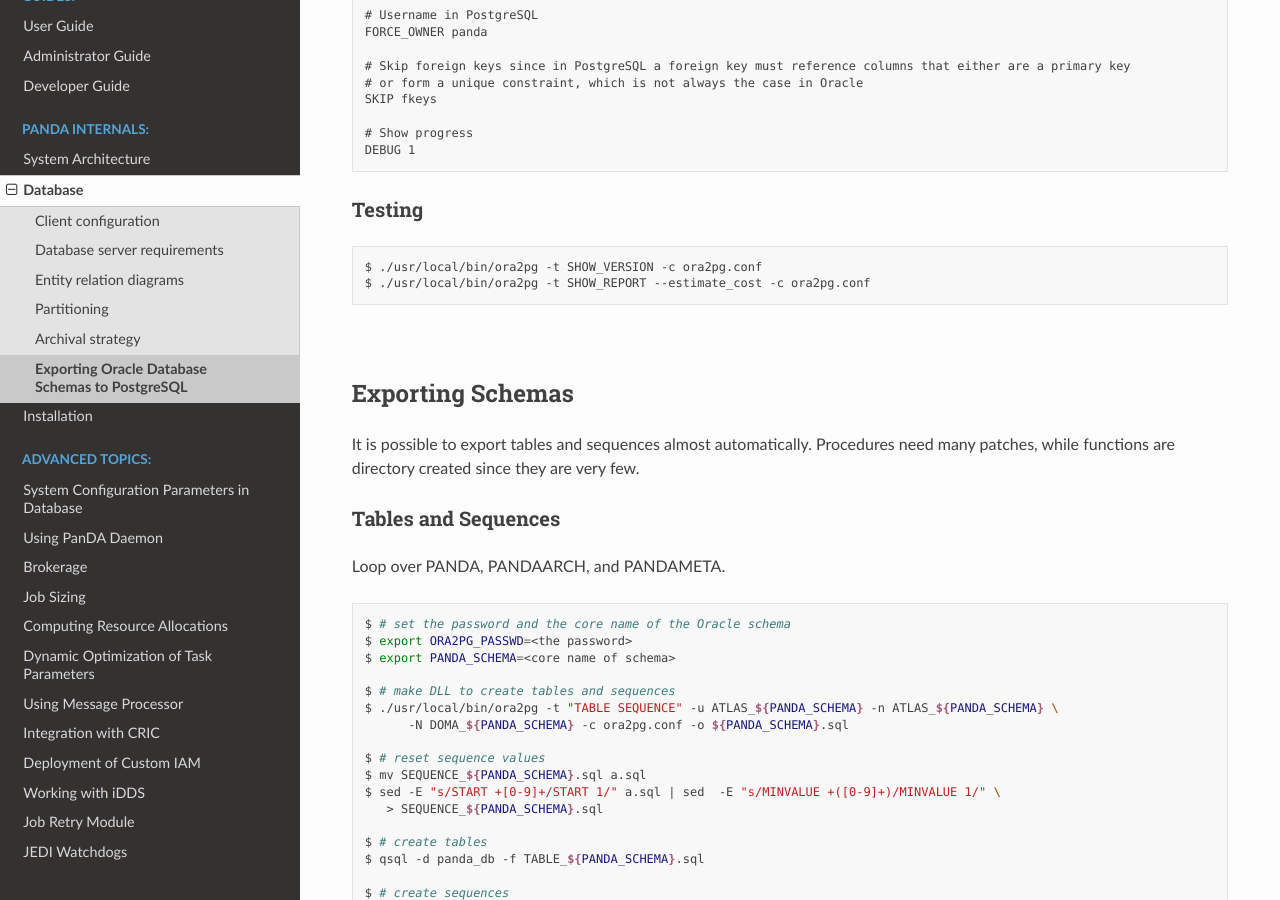
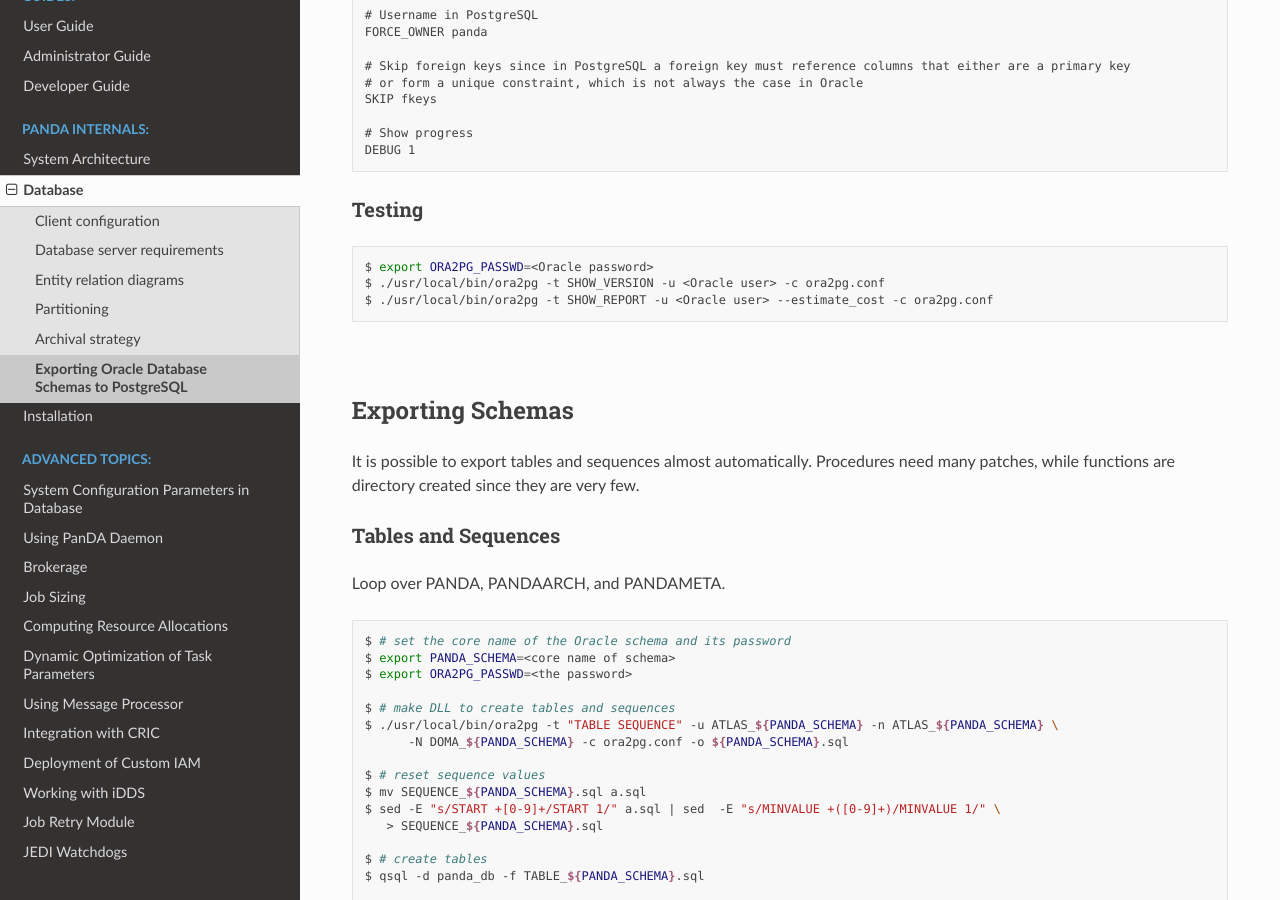
Before and after one commit to PanDAWMS/panda-docs, a Sphinx documentation site: the page built from docs/source/database/postgres.rst, in a window 1280 px wide and 900 px high, scrolled down 1751 px. Built offline with Sphinx 7.4.7 and the Read the Docs theme 2.0.0, drawn with Linux system fonts in a browser that asks for light colours.

Commit message:
postgres

```diff
--- a/docs/source/database/postgres.rst
+++ b/docs/source/database/postgres.rst
@@ -107,8 +107,9 @@
 
 .. prompt:: bash
 
-  ./usr/local/bin/ora2pg -t SHOW_VERSION -c ora2pg.conf
-  ./usr/local/bin/ora2pg -t SHOW_REPORT --estimate_cost -c ora2pg.conf
+  export ORA2PG_PASSWD=<Oracle password>
+  ./usr/local/bin/ora2pg -t SHOW_VERSION -u <Oracle user> -c ora2pg.conf
+  ./usr/local/bin/ora2pg -t SHOW_REPORT -u <Oracle user> --estimate_cost -c ora2pg.conf
 
 |br|
 
@@ -125,9 +126,9 @@
 
 .. prompt:: bash $, auto
 
-    $ # set the password and the core name of the Oracle schema
+    $ # set the core name of the Oracle schema and its password
+    $ export PANDA_SCHEMA=<core name of schema>
     $ export ORA2PG_PASSWD=<the password>
-    $ export PANDA_SCHEMA=<core name of schema>
 
     $ # make DLL to create tables and sequences
     $ ./usr/local/bin/ora2pg -t "TABLE SEQUENCE" -u ATLAS_${PANDA_SCHEMA} -n ATLAS_${PANDA_SCHEMA} \
```
